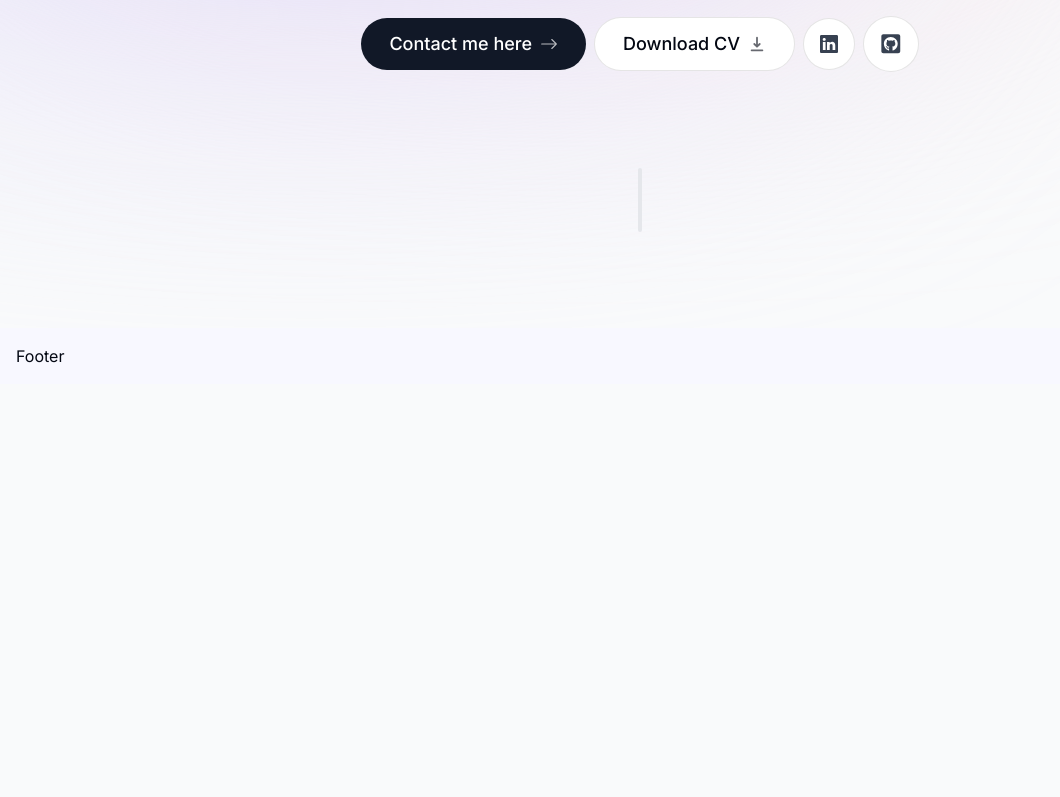
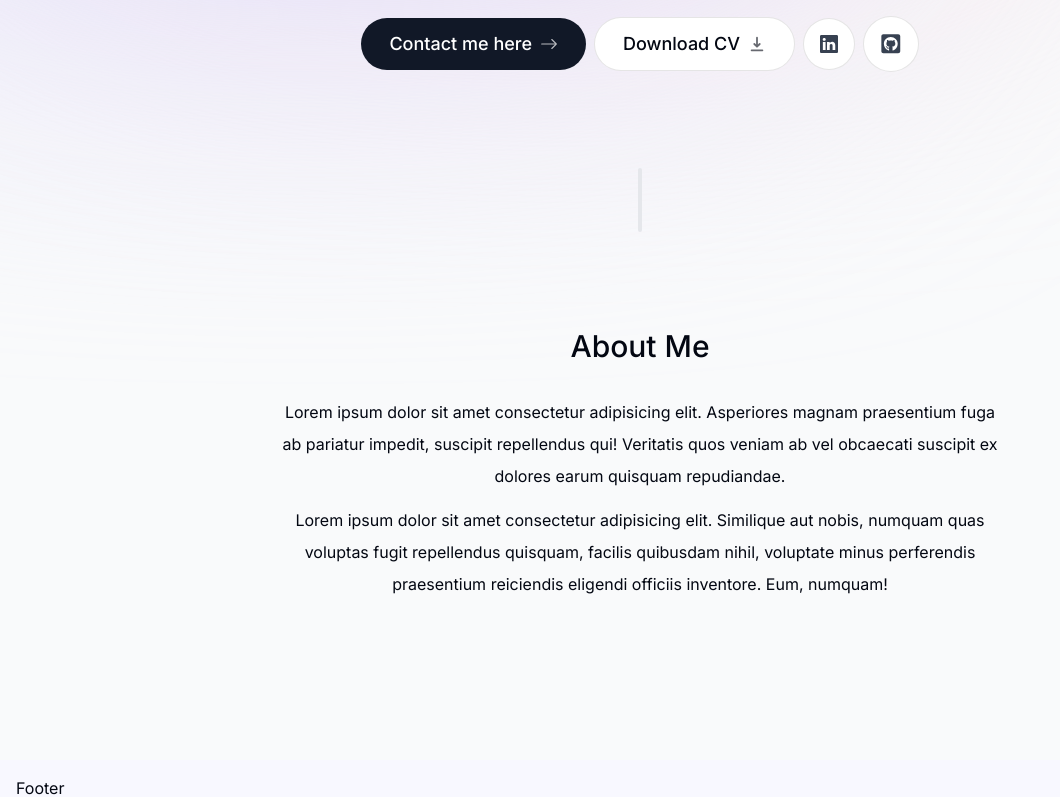
Before and after one commit to ndemontrond/P8-Portfolio, a Next.js app: page / in a window 1280 px wide. Shown: the part 522-1319 px from the top of the page, without its empty margins (0-1060 px from the left). Before the commit the page ends 906 px from the top, so only its background shows below. Built offline with nearby package versions, Linux system fonts and the light colour scheme.

Commit message:
Added about me section

```diff
--- a/src/app/page.tsx
+++ b/src/app/page.tsx
@@ -2,6 +2,7 @@
 
 import Intro from "@/components/intro";
 import SectionDivider from "@/components/section-divider";
+import About from "@/components/about";
 import React from "react";
 
 export default function Home() {
@@ -9,6 +10,7 @@ export default function Home() {
         <main className="flex flex-col items-center px-4">
             <Intro />
             <SectionDivider />
+            <About />
         </main>
     );
 }
--- /dev/null
+++ b/src/components/about.tsx
@@ -0,0 +1,31 @@
+"use client";
+
+import React from "react";
+import SectionHeading from "./section-heading";
+import { motion } from "framer-motion";
+
+export default function About() {
+    return (
+        <motion.section
+            className="mb-28 max-w-[45rem] text-center leading-8 sm:mb-40"
+            initial={{ opacity: 0, y: 100 }}
+            animate={{ opacity: 1, y: 0 }}
+            transition={{ delay: 0.175 }}
+        >
+            <SectionHeading>About Me</SectionHeading>
+            <p className="mb-3">
+                Lorem ipsum dolor sit amet consectetur adipisicing elit.
+                Asperiores magnam praesentium fuga ab pariatur impedit, suscipit
+                repellendus qui! Veritatis quos veniam ab vel obcaecati suscipit
+                ex dolores earum quisquam repudiandae.
+            </p>
+            <p>
+                Lorem ipsum dolor sit amet consectetur adipisicing elit.
+                Similique aut nobis, numquam quas voluptas fugit repellendus
+                quisquam, facilis quibusdam nihil, voluptate minus perferendis
+                praesentium reiciendis eligendi officiis inventore. Eum,
+                numquam!
+            </p>
+        </motion.section>
+    );
+}
--- a/src/components/section-divider.tsx
+++ b/src/components/section-divider.tsx
@@ -1,7 +1,7 @@
 "use client";
 
 import React from "react";
-import { motion } from "framer-motion";
+import { delay, motion } from "framer-motion";
 
 export default function SectionDivider() {
     return (
@@ -9,6 +9,7 @@ export default function SectionDivider() {
             className="bg-gray-200 my-24 h-16 w-1 rounded-full hidden sm:block"
             initial={{ opacity: 0, y: 100 }}
             animate={{ opacity: 1, y: 0 }}
+            transition={{ delay: 0.125 }}
         ></motion.div>
     );
 }
--- /dev/null
+++ b/src/components/section-heading.tsx
@@ -0,0 +1,13 @@
+import React from "react";
+
+export default function SectionHeading({
+    children,
+}: {
+    children: React.ReactNode;
+}) {
+    return (
+        <section>
+            <h2 className="text-3xl font-medium capitalize mb-8">{children}</h2>
+        </section>
+    );
+}
```
